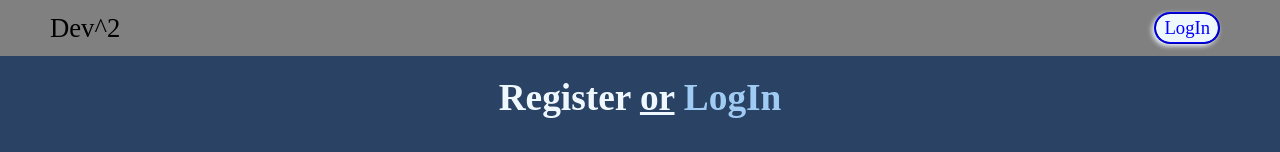
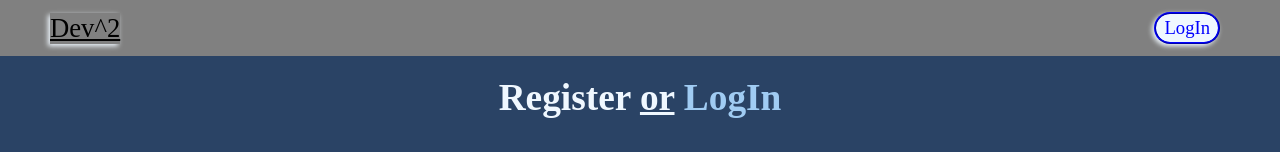
Before and after one commit to OSharpe001/dev_squared_app, a React (Create React App) app in the folder frontend/: page /sign-up in a window 1280 px wide. In both pictures the pointer is over the element "Dev^2". Shown: the top 152 px of the page. Built offline with nearby package versions, Linux system fonts and the light colour scheme; no server answers.

Commit message:
added styles to logo-button

```diff
--- a/frontend/src/index.css
+++ b/frontend/src/index.css
@@ -210,10 +210,20 @@ li {
   }
 }
 
-.banner-title{
+.banner-title {
   margin: 0;
   padding: 0;
   font-size: 20pt;
+  cursor: pointer;
+}
+
+.banner-title:hover {
+  box-shadow: -2px 2px 5px aliceblue;
+  text-decoration: underline;
+}
+
+.banner-title:active {
+  box-shadow: -1px 1px 3px aliceblue;
 }
 
 header nav {
```
